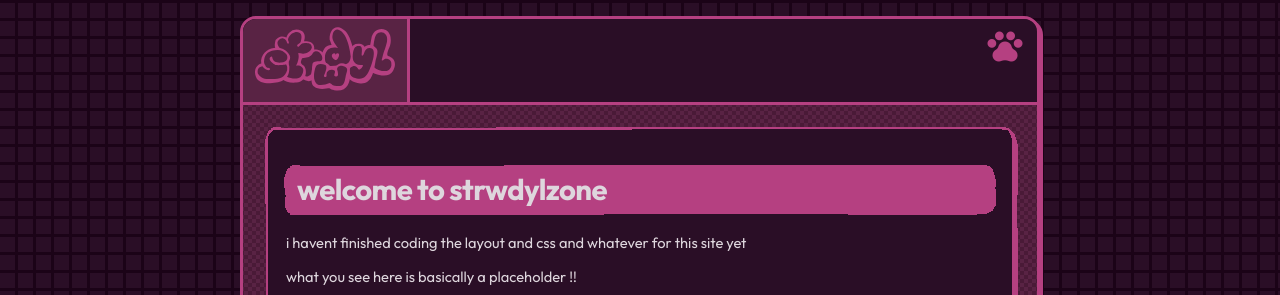
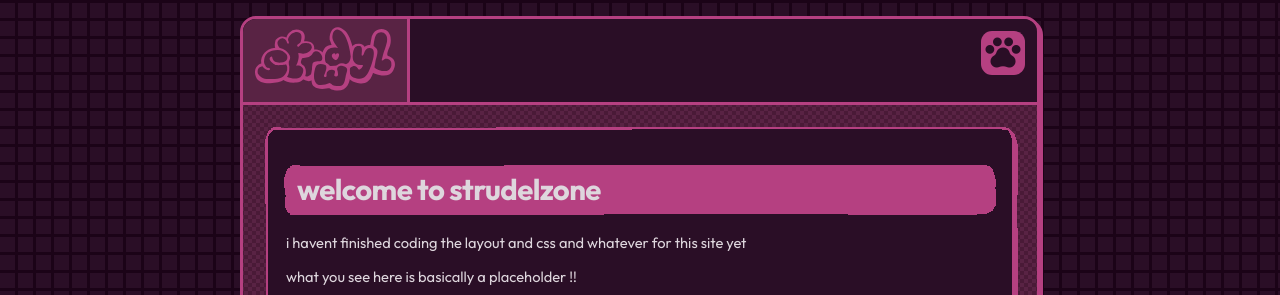
Before and after one commit to strudelfatpaws/strudelfatpaws.github.io, a Jekyll site: the page built from index.md, in a window 1280 px wide. Shown: the top 295 px of the page. Built offline with Jekyll 4.4.1, drawn with Linux system fonts in a browser that asks for light colours; some web fonts are replaced; our own code applies the rules of GitHub Pages for plain Markdown files.

Commit message:
shapes and colors

```diff
--- a/_sass/_variables.scss
+++ b/_sass/_variables.scss
@@ -1,12 +1,15 @@
 
 //colors
 $c-text: #ded6dd;
-$c-light: #e59ec7;
 $c-border: #b54081;
 $c-main: #592344;
 $c-grid: #4a1a37;
 $c-bg: #2a0e26;
 $c-darkest: #1b0317;
+
+/* SCSS HEX */
+$c-yellow: #ffa55c;
+$c-blue: #6aa4ff;
 
 // device widths
 $desktop: 800px;
--- a/_sass/main.scss
+++ b/_sass/main.scss
@@ -93,8 +93,8 @@
             transform: none;
         }
         &:hover svg {
-            color: $c-light;
-            filter: drop-shadow(4px 4px 0px $c-bg);
+            color: $c-yellow;
+            filter: drop-shadow(4px 4px 0px $c-darkest);
             transform: translate(-1px, -1px);
         }
     }
@@ -104,14 +104,17 @@
         display: inline-block;
         position: absolute;
         right: w(1.5);
-        top: w(1);
-        color: #b54081;
+        top: w(1.5);
+        background: $c-border;
+        padding: 2px;
+        border-radius: 25%;
+        color: $c-bg;
         font-size: 40px;
     }
 }
 
 a {
-    color: $c-light;
+    color: $c-yellow;
     text-decoration: none;
     &:hover {
         text-decoration: underline;
--- a/index.md
+++ b/index.md
@@ -1,7 +1,7 @@
 ---
 ---
 
-# welcome to strwdylzone
+# welcome to strudelzone
 
 i havent finished coding the layout and css and whatever for this site yet
 
```
Also changed, not shown: _sass/_functions.scss (+4 -3 lines).
